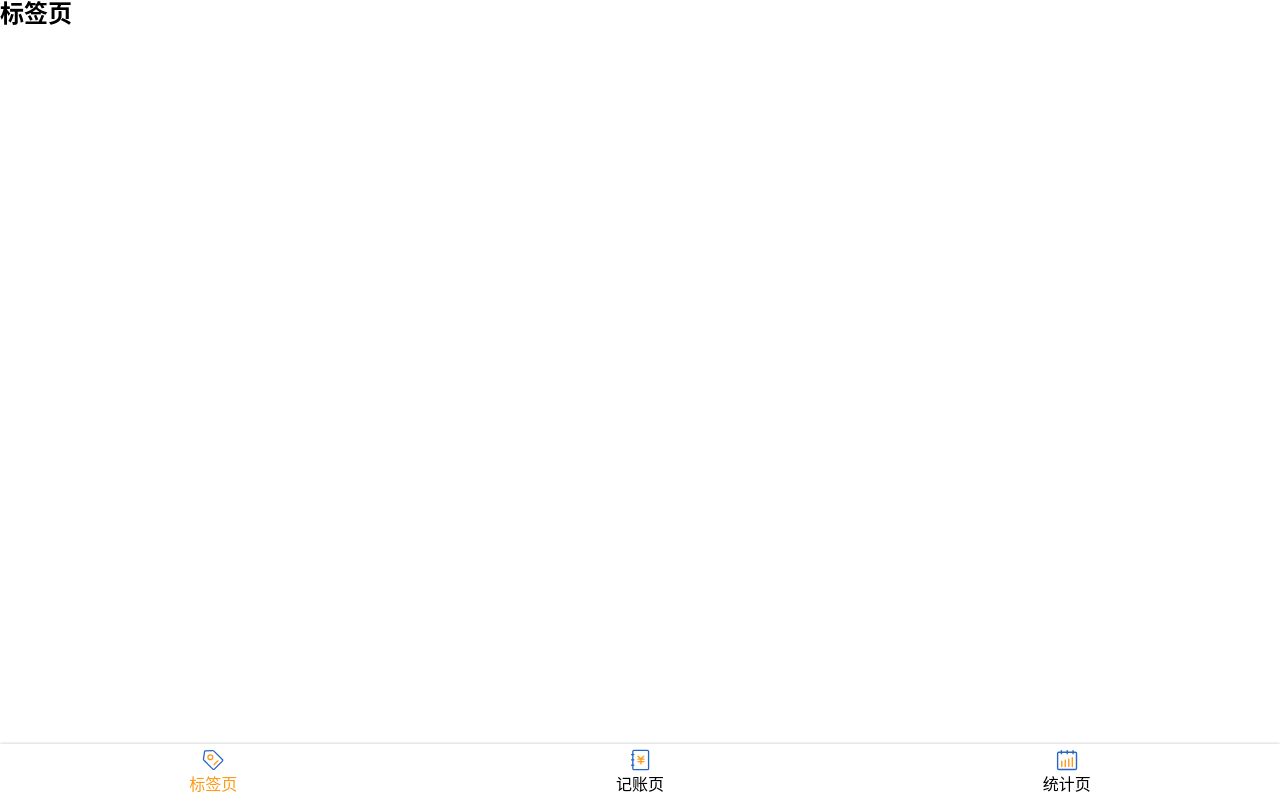
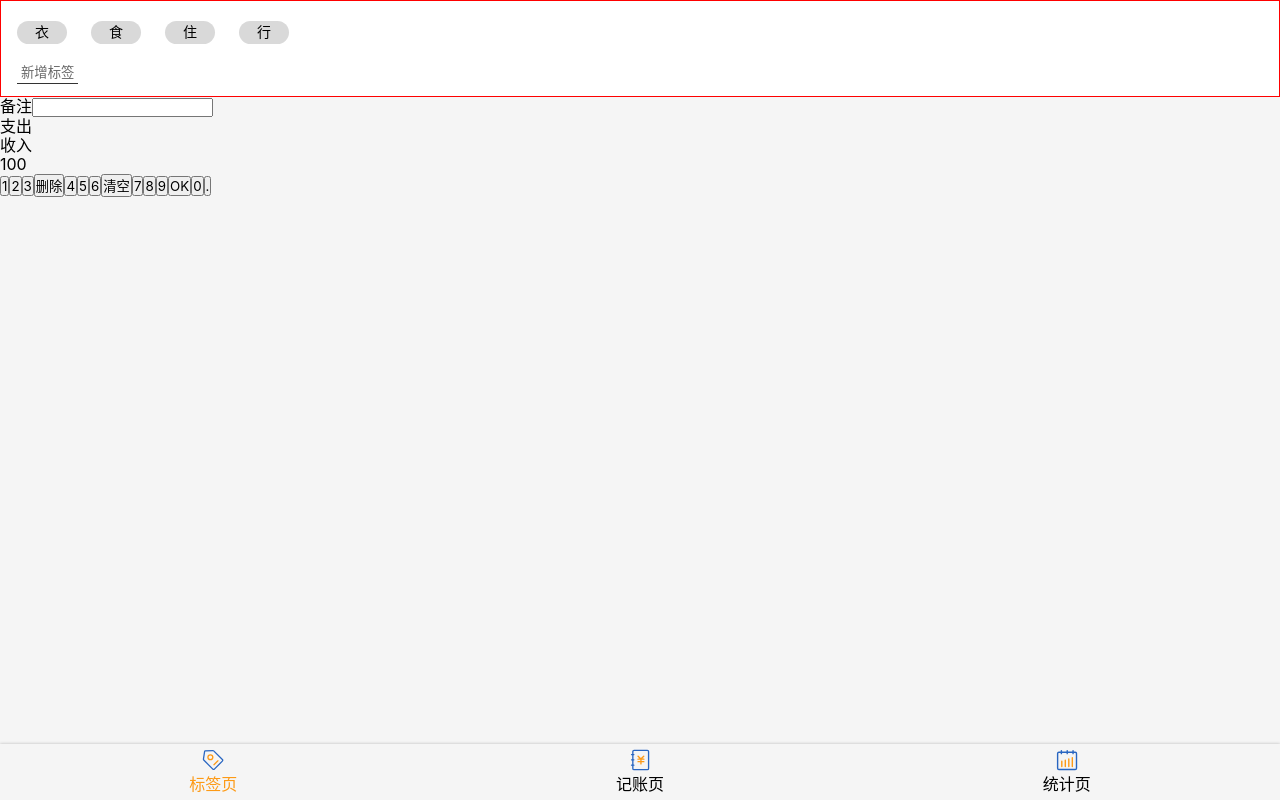
Before and after one commit to LiMiu331/keep-money-react, a React app: page /tags in a window 1280 px wide. Built offline with nearby package versions, Linux system fonts and the light colour scheme.

Commit message:
Add TagsSection UI for Tags Component

```diff
--- a/src/index.scss
+++ b/src/index.scss
@@ -15,6 +15,10 @@
   font-family: $font-hei;
   font-size: 16px;
   line-height: 1.2;
+  background: whitesmoke;
+}
+button{
+  font-family: inherit;
 }
 .icon{
   width: 1em;
--- a/src/pages/Tags.tsx
+++ b/src/pages/Tags.tsx
@@ -1,10 +1,84 @@
 import Layout from "../components/Layout";
 import React from "react";
+import styled from "styled-components";
+
+const TagSection = styled.section`
+ background: #ffffff;
+ border: 1px solid red;
+ padding: 12px 16px;
+ ol{
+  margin: 0 -12px;
+  li{
+    background: #d9d9d9;
+    border-radius: 18px;
+    display: inline-block;
+    padding: 3px 18px;
+    font-size: 14px;
+    margin: 8px 12px;
+  }
+ }
+ button{
+ background: none;
+ border: none;
+ border-bottom: 1px solid #333;
+ padding: 2px 4px;
+ color: #666;
+ margin-top: 8px;
+ }
+`
+const NotesSection = styled.section`
+
+`
+const CategorySection = styled.section`
+
+`
+const NumberPadSection = styled.section`
+
+`
 
 function Tags() {
     return (
         <Layout>
-            <h2>标签页</h2>
+            <TagSection className={'tags'}>
+                <ol>
+                    <li>衣</li>
+                    <li>食</li>
+                    <li>住</li>
+                    <li>行</li>
+                </ol>
+                <button>新增标签</button>
+            </TagSection>
+            <NotesSection>
+                <label>
+                    <span>备注</span>
+                    <input type="text"/>
+                </label>
+            </NotesSection>
+            <CategorySection>
+                <ul>
+                    <li>支出</li>
+                    <li>收入</li>
+                </ul>
+            </CategorySection>
+            <NumberPadSection>
+                <div>100</div>
+                <div>
+                    <button>1</button>
+                    <button>2</button>
+                    <button>3</button>
+                    <button>删除</button>
+                    <button>4</button>
+                    <button>5</button>
+                    <button>6</button>
+                    <button>清空</button>
+                    <button>7</button>
+                    <button>8</button>
+                    <button>9</button>
+                    <button>OK</button>
+                    <button>0</button>
+                    <button>.</button>
+                </div>
+            </NumberPadSection>
         </Layout>
     )
 }
```
